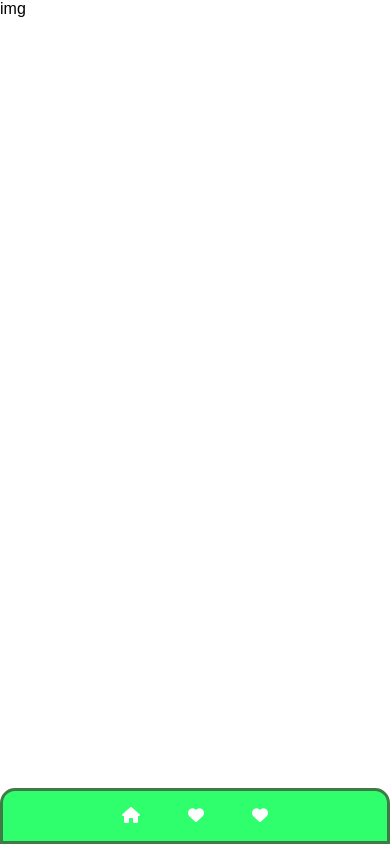
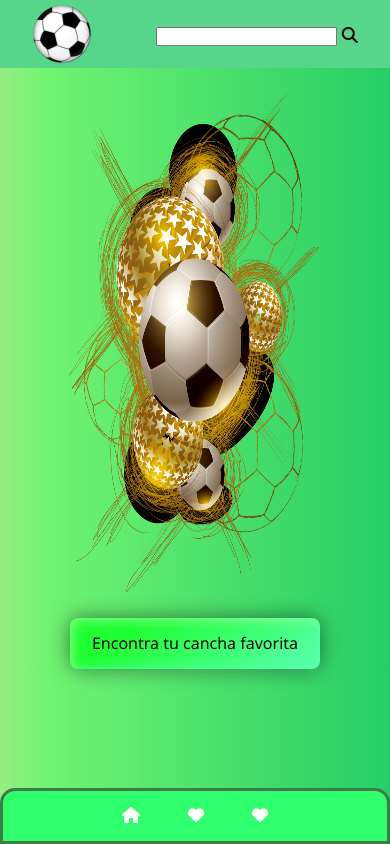
Before and after one commit to fer-peralta/sale_partido, a website: page index.html in a window 390 px wide. Drawn offline with Linux system fonts and the light colour scheme.

Commit message:
layout mobile home

```diff
--- a/index.html
+++ b/index.html
@@ -9,8 +9,23 @@
     <script defer src="./assets/js/index.js"></script>
     <title>Sale partido</title>
 </head>
-<body>
-   img
+<body class="body">
+   <header class="header_container">
+      <div class="div_header">
+        <a href="#index.html"><img class="logo_img"src="/assets/img/Logo1.png" alt="Logo"></a>
+      </div>
+      <div class="search">
+        <input class="input" type="text">
+        <i class="fa-solid fa-magnifying-glass"></i>
+      </div>
+   </header>
+
+   <main class="main_container">
+     <div class="caja1">
+      <img class="img-1" src="/assets/img/dorado.png" alt="">
+     </div>
+     <button class="btn_vermas">Encontra tu cancha favorita</button>
+   </main>
 
     <!-- Nav Mobile (Juli) -->
     <nav class="nav_container">
--- a/scss/_home.scss
+++ b/scss/_home.scss
@@ -0,0 +1,77 @@
+
+
+.body{
+    background: rgb(131, 244, 113);
+    background-image: linear-gradient(90deg, rgb(150, 238, 130) 0%, rgba(109, 244, 113, 0.834) 12%, rgba(38,205,102,1) 100%);
+}
+.header_container{
+    display: flex;
+    flex-direction: row;
+    align-items: center;
+    justify-content: space-around;
+    background-color:rgb(87, 213, 138) ;
+    padding-top: 0.25em;
+    .div_header{
+        .logo_img{
+            width: 60px;
+        }
+
+    }
+
+}
+.main_container{
+    display: flex;
+    justify-content: center;
+    align-items: center;
+    flex-direction: column;
+    .caja1{
+
+        width: 300px;
+        height: 550px;
+        overflow: hidden;
+        gap: 2rem;
+            .img-1{
+                margin: 24px;
+                width: 250px;
+                height: 500px;
+            }
+
+        }
+        .btn_vermas {
+            --clr-font-main: hsla(0 0% 20% / 100);
+            --btn-bg-1: rgb(97, 255, 192);
+            --btn-bg-2: rgb(31, 255, 50);
+            --btn-bg-color: rgb(0, 0, 0);
+            --radii: 0.5em;
+            cursor: pointer;
+            padding: 0.9em 1.4em;
+            min-width: 120px;
+            min-height: 44px;
+            font-size: var(--size, 1rem);
+            font-family: "Segoe UI", system-ui, sans-serif;
+            font-weight: 500;
+            transition: 0.8s;
+            background-size: 280% auto;
+            background-image: linear-gradient(325deg, var(--btn-bg-2) 0%, var(--btn-bg-1) 55%, var(--btn-bg-2) 90%);
+            border: none;
+            border-radius: var(--radii);
+            color: var(--btn-bg-color);
+            box-shadow: 0px 0px 20px rgba(0, 0, 0, 0.5), 0px 5px 5px -1px rgba(121, 255, 179, 0.25), inset 4px 4px 8px rgba(182, 255, 175, 0.5), inset -4px -4px 8px rgba(80, 255, 168, 0.35);
+          }
+
+          .btn-donate:hover {
+            background-position: right top;
+          }
+
+          .btn-donate:is(:focus, :focus-within,:active) {
+            outline: none;
+            box-shadow: 0 0 0 3px var(--btn-bg-color), 0 0 0 6px var(--btn-bg-2);
+          }
+
+          @media (prefers-reduced-motion: reduce) {
+            .btn-donate {
+              transition: linear;
+            }
+          }
+
+}
--- a/scss/style.scss
+++ b/scss/style.scss
@@ -1,2 +1,3 @@
 @import 'reset';
-@import 'nav'
+@import 'nav';
+@import 'home'
```
Also changed, not shown: assets/img/dorado.png (added), assets/img/fondocancha1.png (added), assets/img/fondomobile.jpg (added), assets/img/logo1.png (added), css/style.css, 1 other file.
